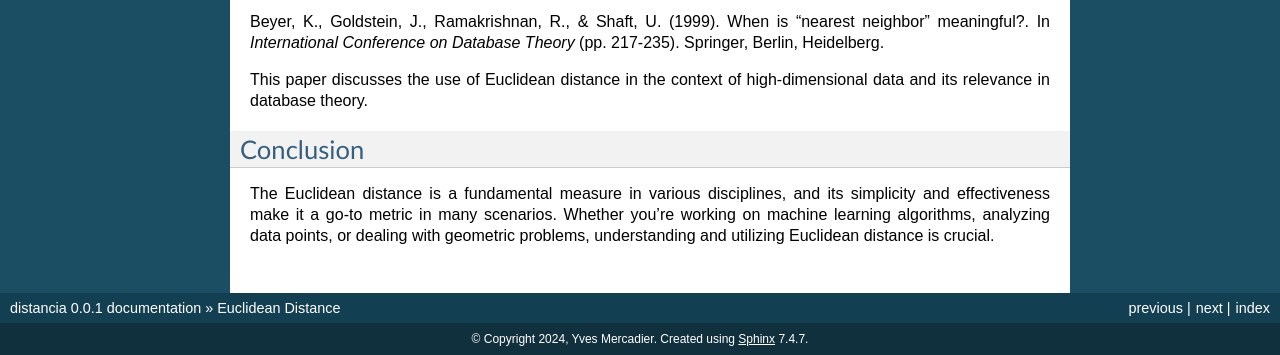
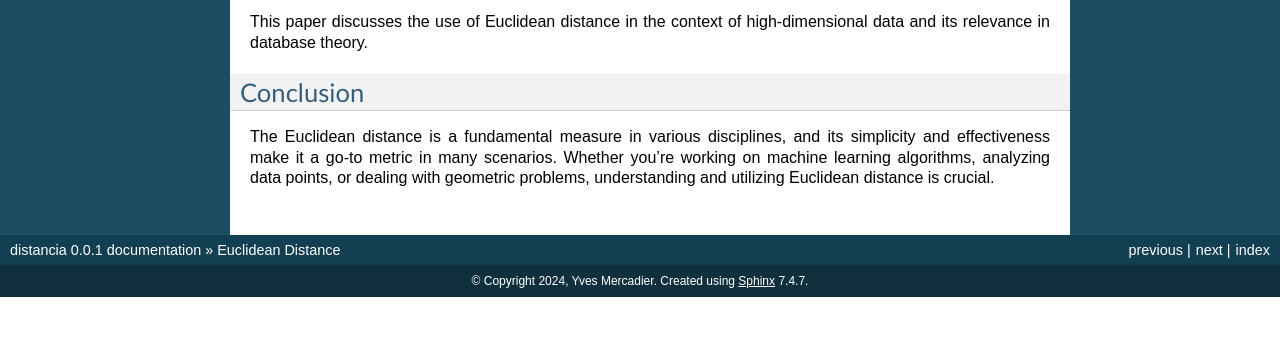
Before and after one commit to ym001/distancia, a Sphinx documentation site: the page built from docs/Euclidean.rst, in a window 1280 px wide and 900 px high, scrolled down 1123 px, cut to the strip 545-900 px from the top of the window. Built offline with Sphinx 7.4.7, drawn with Linux system fonts in a browser that asks for light colours; pages that are not in the unit, such as notebooks, are missing from menus; after the commit the page ends 1965 px from its top, so only the background shows below that.

Commit message:
Update Euclidean.rst

```diff
--- a/docs/Euclidean.rst
+++ b/docs/Euclidean.rst
@@ -70,8 +70,6 @@ For an academic reference, you can refer to the following article that discusses
 
    Euclidean
 
-Beyer, K., Goldstein, J., Ramakrishnan, R., & Shaft, U. (1999). When is "nearest neighbor" meaningful?. In *International Conference on Database Theory* (pp. 217-235). Springer, Berlin, Heidelberg.
-
 This paper discusses the use of Euclidean distance in the context of high-dimensional data and its relevance in database theory.
 
 Conclusion
```
